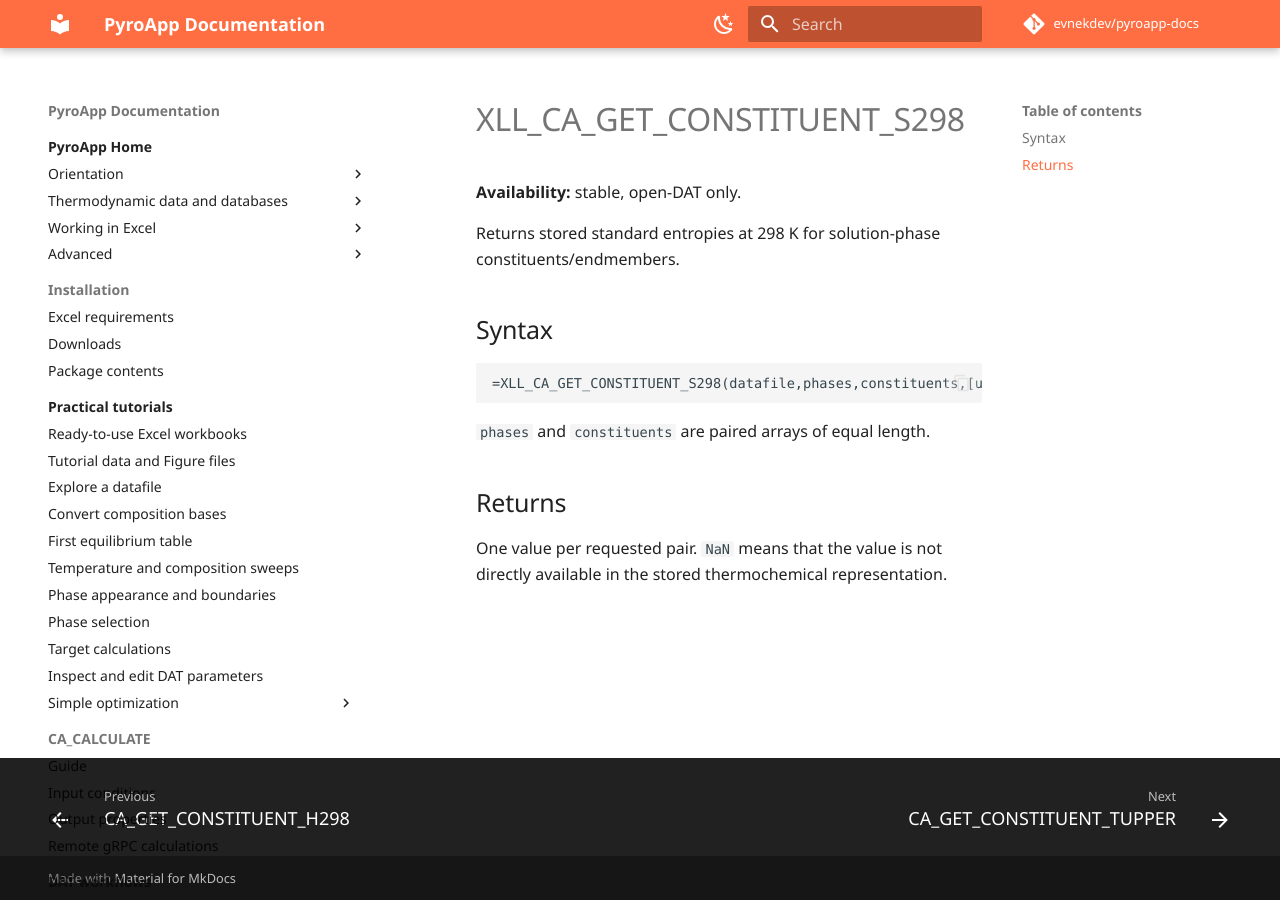
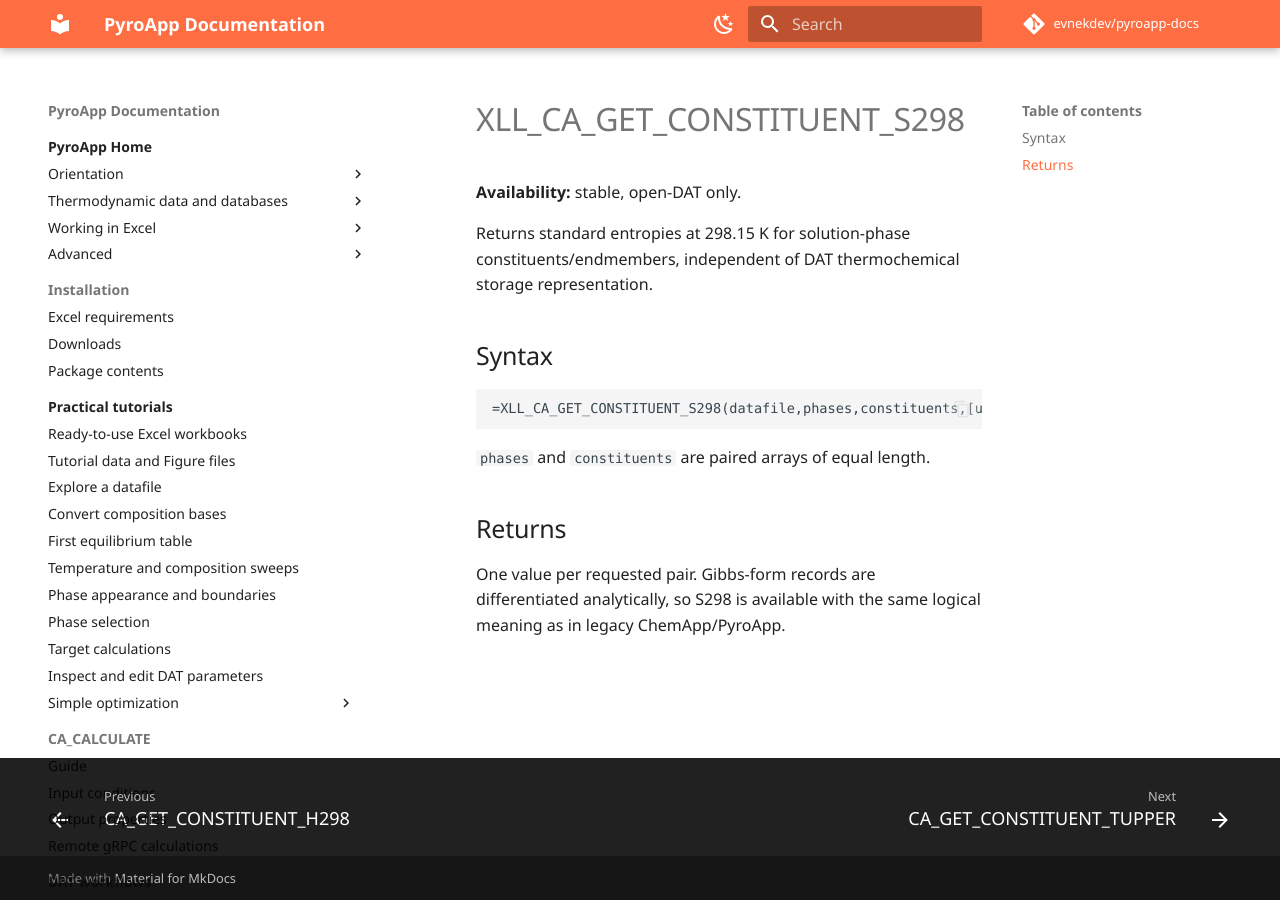
Before and after one commit to evnekdev/pyroapp-docs, an MkDocs documentation site: the page built from docs/functions/ca_get_constituent_s298.md, in a window 1280 px wide. Built offline with MkDocs 1.6.1 and Material for MkDocs 9.7.7, drawn with Linux system fonts in a browser that asks for light colours; some web fonts are replaced; comment, search, counter and statistics services are not loaded.

Commit message:
docs: describe logical H298 S298 access

```diff
--- a/docs/functions/ca_get_constituent_s298.md
+++ b/docs/functions/ca_get_constituent_s298.md
@@ -2,7 +2,7 @@
 
 **Availability:** stable, open-DAT only.
 
-Returns stored standard entropies at 298 K for solution-phase constituents/endmembers.
+Returns standard entropies at 298.15 K for solution-phase constituents/endmembers, independent of DAT thermochemical storage representation.
 
 ## Syntax
 
@@ -14,4 +14,4 @@
 
 ## Returns
 
-One value per requested pair. `NaN` means that the value is not directly available in the stored thermochemical representation.
+One value per requested pair. Gibbs-form records are differentiated analytically, so S298 is available with the same logical meaning as in legacy ChemApp/PyroApp.
```
